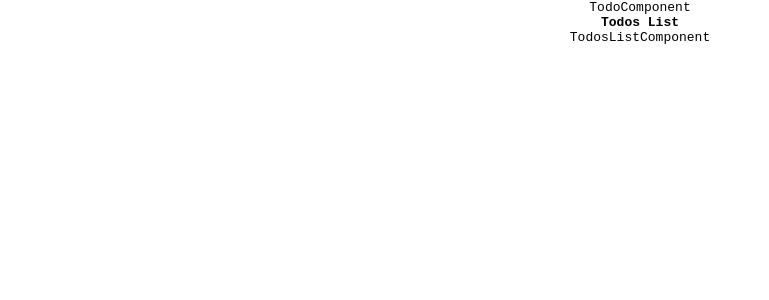
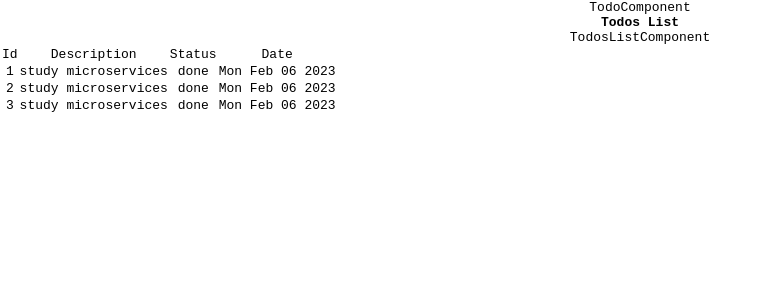
Before and after one commit to DanielaCode/TodoFrontReact, a React (Create React App) app: page /todos in a window 1280 px wide. Shown: the top 300 px of the page, without its empty margins (0-769 px from the left). Built offline with nearby package versions, Linux system fonts and the light colour scheme.

Commit message:
Todo list dummy info done

```diff
--- a/src/components/TodosListComponent.jsx
+++ b/src/components/TodosListComponent.jsx
@@ -1,12 +1,55 @@
-import React from 'react'
+import React from "react";
 
 function TodosListComponent() {
+  const todos = [
+    {
+      id:1,
+      des:"study microservices",
+      sts:"done",
+      date: new Date(2023,1,6)
+    },
+    {
+      id:2,
+      des:"study microservices",
+      sts:"done",
+      date: new Date(2023,1,6)
+    },
+    {
+      id:3,
+      des:"study microservices",
+      sts:"done",
+      date: new Date(2023,1,6)
+    }
+  ]
+
+  const items= todos.map((todo)=>(
+    <tr key={todo.id}>
+      <td>{todo.id}</td>
+      <td>{todo.des}</td>
+      <td>{todo.sts}</td>
+      <td>{todo.date.toDateString()}</td>
+
+    </tr>
+ ))
   return (
-    <div className='TodosListComponent'>
-        <h1>Todos List</h1>
-        TodosListComponent
+    <div className="TodosListComponent">
+      <h1>Todos List</h1>
+      TodosListComponent
+      <table>
+        <thead>
+          <tr>
+            <td>Id</td>
+            <td>Description</td>
+            <td>Status</td>
+            <td>Date</td>
+          </tr>
+        </thead>
+        <tbody>
+          {items}
+        </tbody>
+      </table>
     </div>
-  )
+  );
 }
 
-export default TodosListComponent
+export default TodosListComponent;
```
